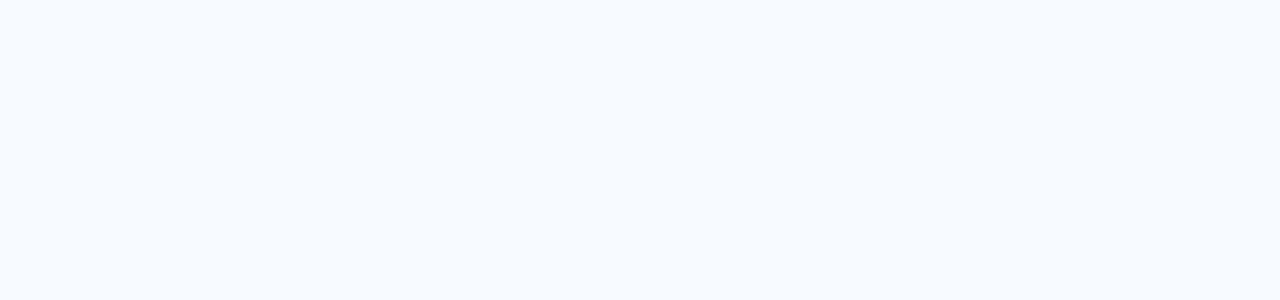
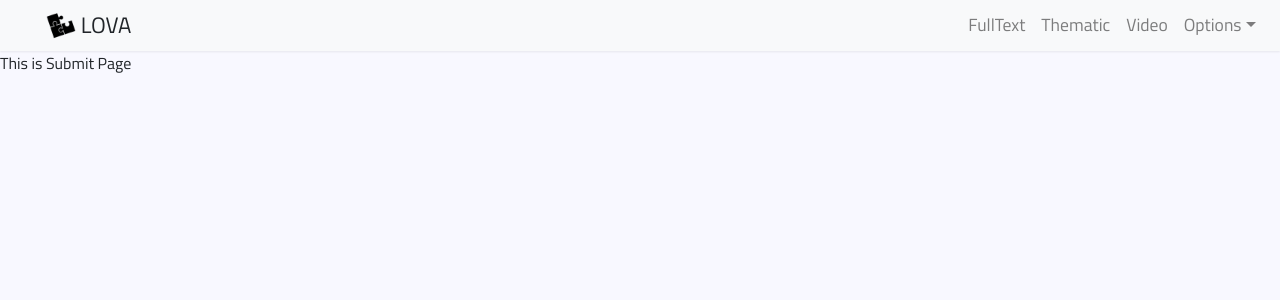
Before and after one commit to Seogeurim/lova-front, a React (Create React App) app: page /submit in a window 1280 px wide. Shown: the top 300 px of the page. Built offline with nearby package versions, Linux system fonts and the light colour scheme.

Commit message:
set SubmitPage

```diff
--- a/src/App.js
+++ b/src/App.js
@@ -4,7 +4,13 @@ import React, { Component } from "react";
 //React Router
 import { Route } from "react-router-dom";
 
-import { MainPage, FullTextPage, ThematicPage, VideoPage } from "./Pages";
+import {
+  MainPage,
+  FullTextPage,
+  ThematicPage,
+  VideoPage,
+  SubmitPage
+} from "./Pages";
 
 class App extends Component {
   constructor(props) {
@@ -19,6 +25,7 @@ class App extends Component {
         <Route exact path="/fulltext" component={FullTextPage} />
         <Route exact path="/thematic" component={ThematicPage} />
         <Route exact path="/video" component={VideoPage} />
+        <Route exact path="/submit" component={SubmitPage} />
       </div>
     );
   }
--- /dev/null
+++ b/src/Pages/SubmitPage/SubmitPage.js
@@ -0,0 +1,29 @@
+// This Page is Skeleton of React Structure for Web Development
+// If you want to make other page, Copy and Refactor this page.
+
+import React, { Component } from "react";
+import { NavBar } from "../../Components";
+
+const defaultProps = {};
+const propTypes = {};
+
+class SubmitPage extends Component {
+  constructor(props) {
+    super(props);
+    this.state = {};
+  }
+
+  render() {
+    return (
+      <div>
+        <NavBar />
+        This is Submit Page
+      </div>
+    );
+  }
+}
+
+SubmitPage.defaultProps = defaultProps;
+SubmitPage.propTypes = propTypes;
+
+export default SubmitPage;
--- /dev/null
+++ b/src/Pages/SubmitPage/SubmitPage.scss
@@ -0,0 +1,3 @@
+/*
+  Submit Page Styling
+*/
--- a/src/Pages/index.js
+++ b/src/Pages/index.js
@@ -4,5 +4,13 @@ import MainPage from "./MainPage/MainPage";
 import FullTextPage from "./FullTextPage/FullTextPage";
 import ThematicPage from "./ThematicPage/ThematicPage";
 import VideoPage from "./VideoPage/VideoPage";
+import SubmitPage from "./SubmitPage/SubmitPage";
 
-export { DefaultPage, MainPage, FullTextPage, ThematicPage, VideoPage };
+export {
+  DefaultPage,
+  MainPage,
+  FullTextPage,
+  ThematicPage,
+  VideoPage,
+  SubmitPage
+};
--- a/src/Pages/index.scss
+++ b/src/Pages/index.scss
@@ -4,3 +4,4 @@
 @import "./FullTextPage/FullTextPage";
 @import "./ThematicPage/ThematicPage";
 @import "./VideoPage/VideoPage";
+@import "./SubmitPage/SubmitPage";
```
